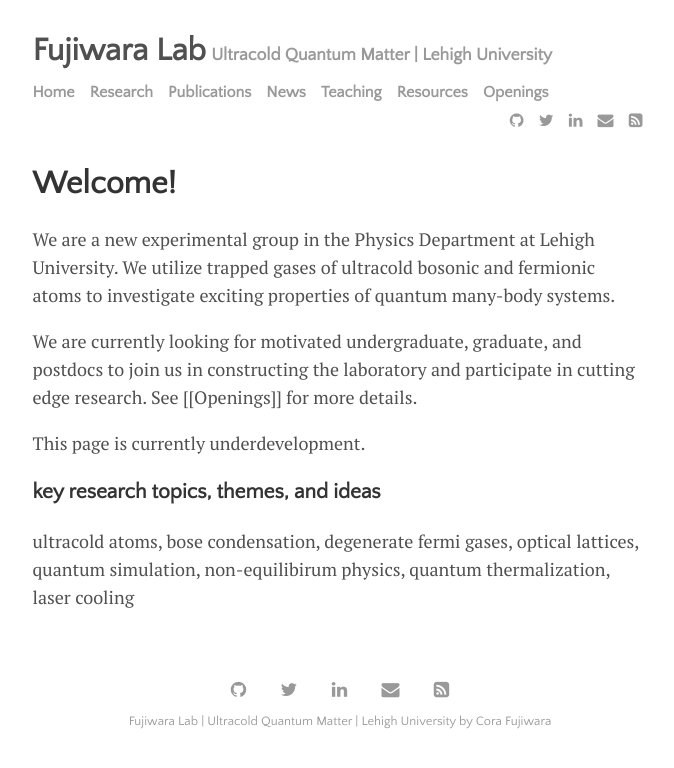
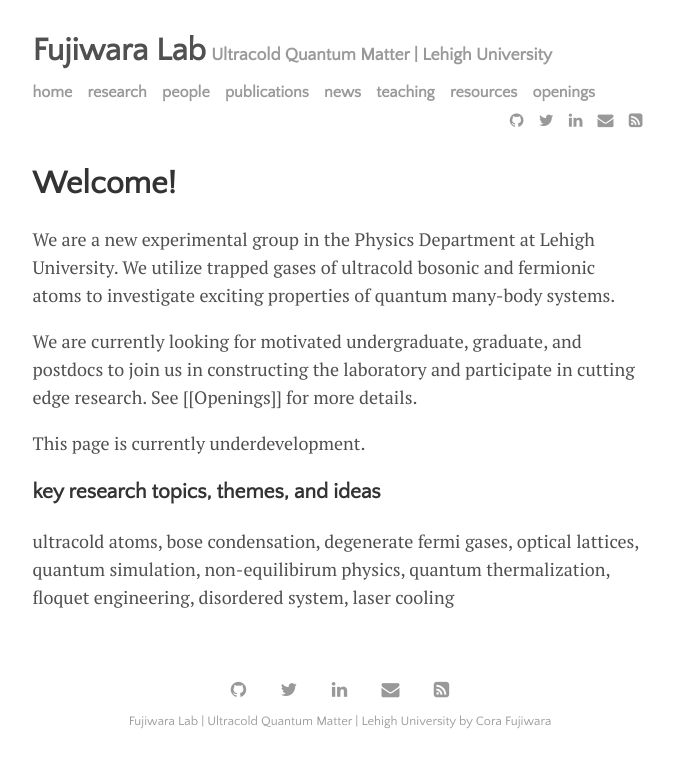
Before and after one commit to fujiwara-quantum-lab/fujiwara-quantum-lab.github.io, a Jekyll site: the page built from index.md, in a window 1280 px wide. Shown: the top 768 px of the page, without its empty margins (300-974 px from the left). Built offline with Jekyll 4.4.1, drawn with Linux system fonts in a browser that asks for light colours; the list of posts is cut into pages by our own code.

Commit message:
adding peope;

```diff
--- a/_data/settings.yml
+++ b/_data/settings.yml
@@ -12,13 +12,14 @@ google-ID: 'UA-112060364-1'
 #- {name: 'Contact', url: 'contact.html'}
 
 menu:
-  - {name: Home,     url: /}
-  - {name: Research, url: /research/}
-  - {name: Publications,url: /publications/}
-  - {name: News,      url: /news/}
-  - {name: Teaching, url: /teaching/}
-  - {name: Resources,  url: /resources/}
-  - {name: Openings,  url: /openings/}
+  - {name: home,     url: /}
+  - {name: research, url: /research/}
+  - {name: people, url: /people/}
+  - {name: publications,url: /publications/}
+  - {name: news,      url: /news/}
+  - {name: teaching, url: /teaching/}
+  - {name: resources,  url: /resources/}
+  - {name: openings,  url: /openings/}
 
 # Available social icons are powered by Font Awesome, so you can use any icon that they offer
 social:
--- a/index.md
+++ b/index.md
@@ -15,4 +15,4 @@ This page is currently underdevelopment.
 
 ### key research topics, themes, and ideas
 ultracold atoms, bose condensation, degenerate fermi gases, optical lattices, quantum simulation,
-non-equilibirum physics, quantum thermalization, laser cooling
+non-equilibirum physics, quantum thermalization, floquet engineering, disordered system, laser cooling
```
